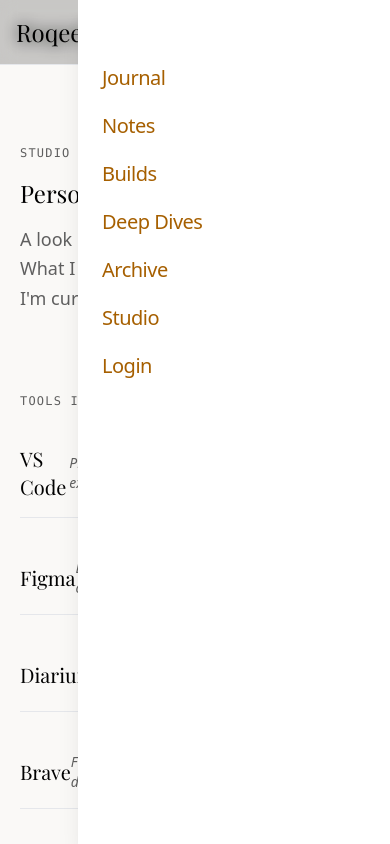
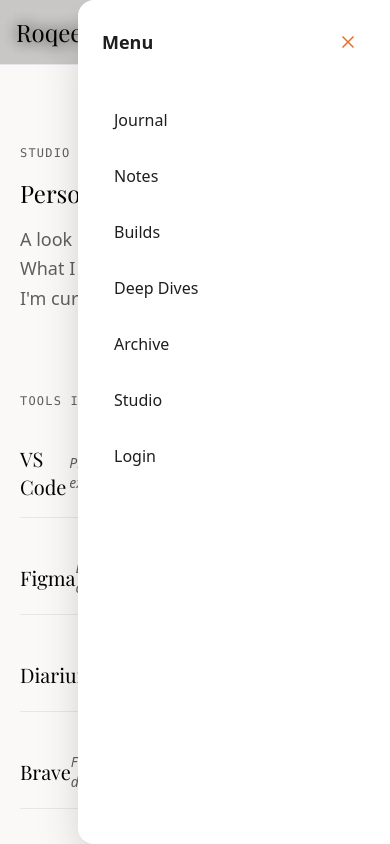
Before and after one commit to Roqeeb-dev/digital-journal, a Next.js app: page /studio in a window 390 px wide. Both pictures are taken after a click on the icon 360 px from the left and 32 px from the top of the page. Shown: the top 844 px of the page. Built offline with nearby package versions, Linux system fonts and the light colour scheme.

Commit message:
improved the mobile dropdown

```diff
--- a/components/MobileDropdown.tsx
+++ b/components/MobileDropdown.tsx
@@ -1,5 +1,6 @@
 import type { LinkProp } from "./Navbar";
 import Link from "next/link";
+import { X } from "lucide-react";
 
 interface DropdownProps {
   links: LinkProp[];
@@ -23,26 +24,39 @@ export default function MobileDropdown({
             ? "opacity-100 pointer-events-auto"
             : "opacity-0 pointer-events-none"
         }`}
+        onClick={onclose}
       />
 
-      {/* Right Slide Drawer */}
+      {/* Slide-in Drawer */}
       <section
-        className={`fixed top-0 right-0 h-screen w-[80%] max-w-sm bg-white z-50 p-6 flex flex-col transform transition-transform duration-300 ease-out shadow-xl ${
+        className={`fixed top-0 right-0 h-screen w-[80%] max-w-sm bg-white rounded-l-2xl z-50 p-6 flex flex-col transform transition-transform duration-300 ease-out shadow-2xl ${
           isOpen ? "translate-x-0" : "translate-x-full"
         }`}
       >
-        <div className="flex flex-col gap-5 mt-10">
+        {/* Header with Close Button */}
+        <div className="flex justify-between items-center mb-10">
+          <h2 className="text-lg font-semibold text-primary-text">Menu</h2>
+          <button
+            onClick={onclose}
+            className="p-2 rounded-full hover:bg-gray-100 transition"
+          >
+            <X size={20} className="text-primary-accent" />
+          </button>
+        </div>
+
+        {/* Links */}
+        <nav className="flex flex-col gap-4">
           {links.map((link, idx) => (
             <Link
               key={idx}
               href={link.to}
               onClick={onclose}
-              className="text-xl font-medium text-yellow-700 tracking-tight hover:bg-accent transition-colors"
+              className="text-primary-text rounded-lg px-3 py-2 hover:bg-primary-accent/10 hover:translate-x-1 transition-all duration-200"
             >
               {link.text}
             </Link>
           ))}
-        </div>
+        </nav>
       </section>
     </>
   );
--- a/lib/studioData.ts
+++ b/lib/studioData.ts
@@ -51,8 +51,8 @@ export const inspirationsData = [
     fact: "His deep understanding of React and ability to simplify complex concepts motivates me to write better and cleaner code.",
   },
   {
-    people: "Lee Robinson",
-    fact: "His work at Vercel and educational content around Next.js push me to explore modern web performance and architecture.",
+    people: "Olaniyan Haleemah",
+    fact: "Her selfless attitude and simple outlook to life reassures me that there are still good people on earth.",
   },
   {
     people: "Theo Browne",
```
Also changed, not shown: 1 other file (tests, documents, lock files or other folders).
